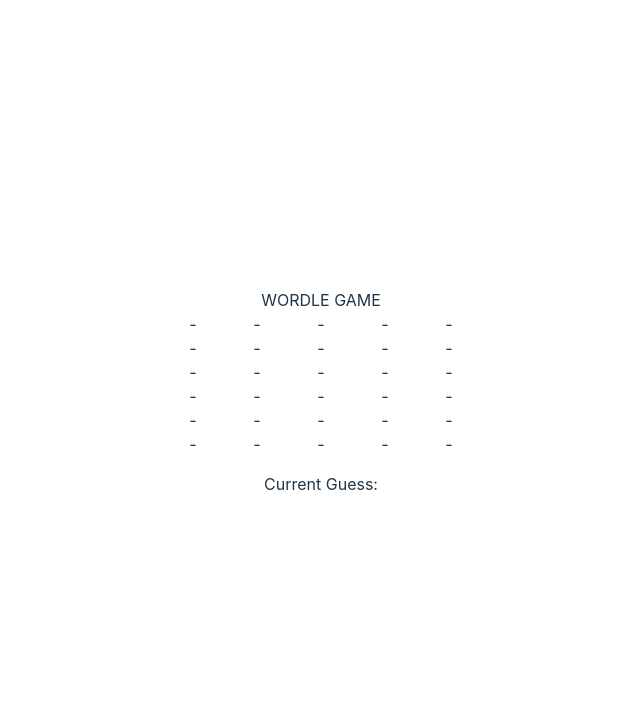
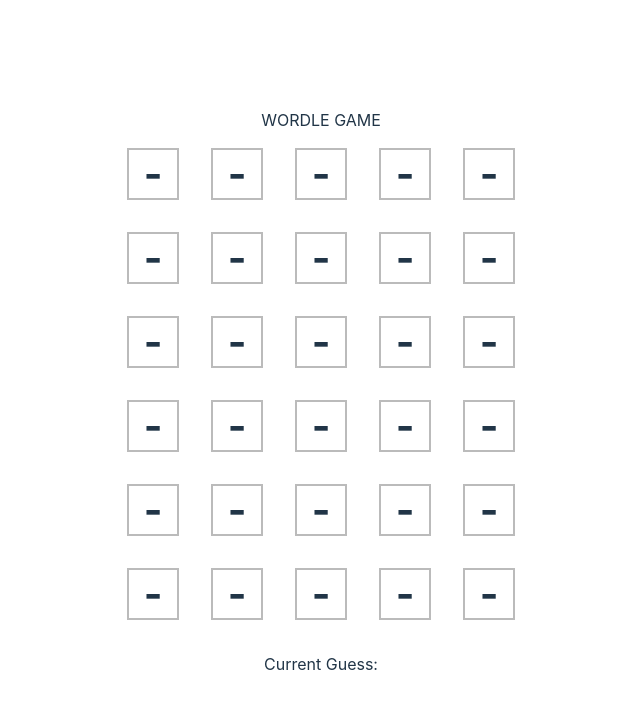
Before and after one commit to DidierOsindero/wordle-game, a React (Vite) app: page / in a window 1280 px wide. Shown: the top 708 px of the page, without its empty margins (319-959 px from the left). Built offline with nearby package versions, Linux system fonts and the light colour scheme.

Commit message:
Add CSS to each char in row

```diff
--- a/src/App.css
+++ b/src/App.css
@@ -4,7 +4,21 @@
   padding: 2rem;
   text-align: center;
 }
-.ctn-row {
-  display: grid;
-  grid-template-columns: 4rem 4rem 4rem 4rem 4rem;
+.row {
+  text-align: center;
+  display: flex;
+  justify-content: center;
 }
+.row > div {
+  display: flex;
+  align-items: center;
+  justify-content: center;
+  border: solid rgba(0, 0, 0, 0.267) 2px;
+  line-height: 2rem;
+  margin: 1rem;
+  height: 3rem;
+  width: 3rem;
+  text-transform: uppercase;
+  font-weight: bold;
+  font-size: 2.5rem;
+}
--- a/src/components/Row.tsx
+++ b/src/components/Row.tsx
@@ -1,3 +1,4 @@
+import { statusToColour } from "../utils/statusToColour";
 import { MarkedGuess } from "../utils/types";
 
 interface RowProps {
@@ -7,7 +8,7 @@ interface RowProps {
 export const Row = ({ evaluatedGuess }: RowProps): JSX.Element => {
   if (evaluatedGuess) {
     return (
-      <div className="ctn-row">
+      <div className="row">
         <div>{evaluatedGuess[0].value}</div>
         <div>{evaluatedGuess[1].value}</div>
         <div>{evaluatedGuess[2].value}</div>
@@ -17,7 +18,7 @@ export const Row = ({ evaluatedGuess }: RowProps): JSX.Element => {
     );
   } else {
     return (
-      <div className="ctn-row">
+      <div className="row">
         <div>{"-"}</div>
         <div>{"-"}</div>
         <div>{"-"}</div>
```
